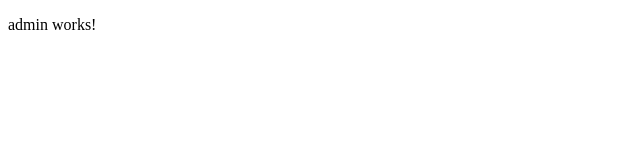
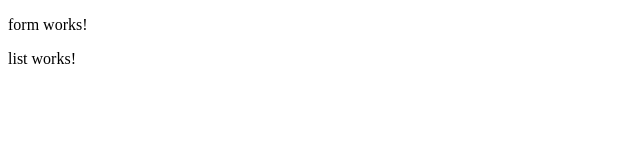
Before and after one commit to christianbs/costumer-registration-front, an Angular app: page / in a window 1280 px wide. Shown: the top 160 px of the page, without its empty margins (0-640 px from the left). Built offline with nearby package versions, Linux system fonts and the light colour scheme.

Commit message:
criando pagina admin

```diff
--- a/src/app/modules/customer/pages/admin/admin.component.html
+++ b/src/app/modules/customer/pages/admin/admin.component.html
@@ -1,3 +1,2 @@
-<p>
-  admin works!
-</p>
+<app-form></app-form>
+<app-list></app-list>
```
